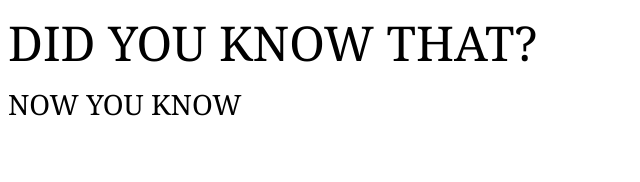
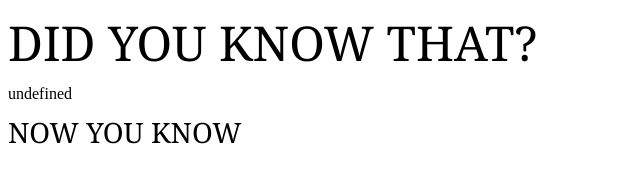
Before and after one commit to jwcarlso/lightbulb, a plain HTML site: page index.html in a window 1280 px wide. Shown: the whole page, without its empty margins (0-640 px from the left). Drawn offline with Linux system fonts and the light colour scheme.

Commit message:
added sound files and triggers with delay of 3 secs. also added ability to handle and display querystring param. left console logs in because they may still be useful so early on

```diff
--- a/index.html
+++ b/index.html
@@ -10,6 +10,52 @@
 <body>
 <!--TODO(jwcarlso): Register for Google Analytics and insert script code-->
 <div class="sitetitle">DID YOU KNOW THAT?</div>
+    <div class="sitefacts" id="factoid"></div>
 <div class="sitesubtitle">NOW YOU KNOW</div>
 </body>
 </html>
+<script type="text/javascript">
+
+    var QueryString = function () {
+        console.log("running");
+        // This function is anonymous, is executed immediately and
+        // the return value is assigned to QueryString!
+        var query_string = {};
+        var query = window.location.search.substring(1);
+        var vars = query.split("&");
+        for (var i = 0; i < vars.length; i++) {
+            var pair = vars[i].split("=");
+            // If first entry with this name
+            if (typeof query_string[pair[0]] === "undefined") {
+                query_string[pair[0]] = decodeURIComponent(pair[1]);
+                // If second entry with this name
+            } else if (typeof query_string[pair[0]] === "string") {
+                var arr = [query_string[pair[0]], decodeURIComponent(pair[1])];
+                query_string[pair[0]] = arr;
+                // If third or later entry with this name
+            } else {
+                query_string[pair[0]].push(decodeURIComponent(pair[1]));
+            }
+        }
+        console.log("ending");
+        console.log(query_string);
+        return query_string;
+    }();
+
+    window.onload = function () {
+        var dyktAudio = new Audio('content\\DidYouKnowThat.m4a');
+        dyktAudio.play();
+        setTimeout(function () {
+                NowYouKnow();
+        }, 3000);
+        console.log(QueryString.fact);
+        document.getElementById('factoid').appendChild(document.createTextNode(QueryString.fact));
+    }
+
+
+
+    function NowYouKnow(){
+        var nykAudio = new Audio('content\\NowYouKnow.m4a');
+        nykAudio.play();
+    }
+</script>
```
Also changed, not shown: 2 other files.
